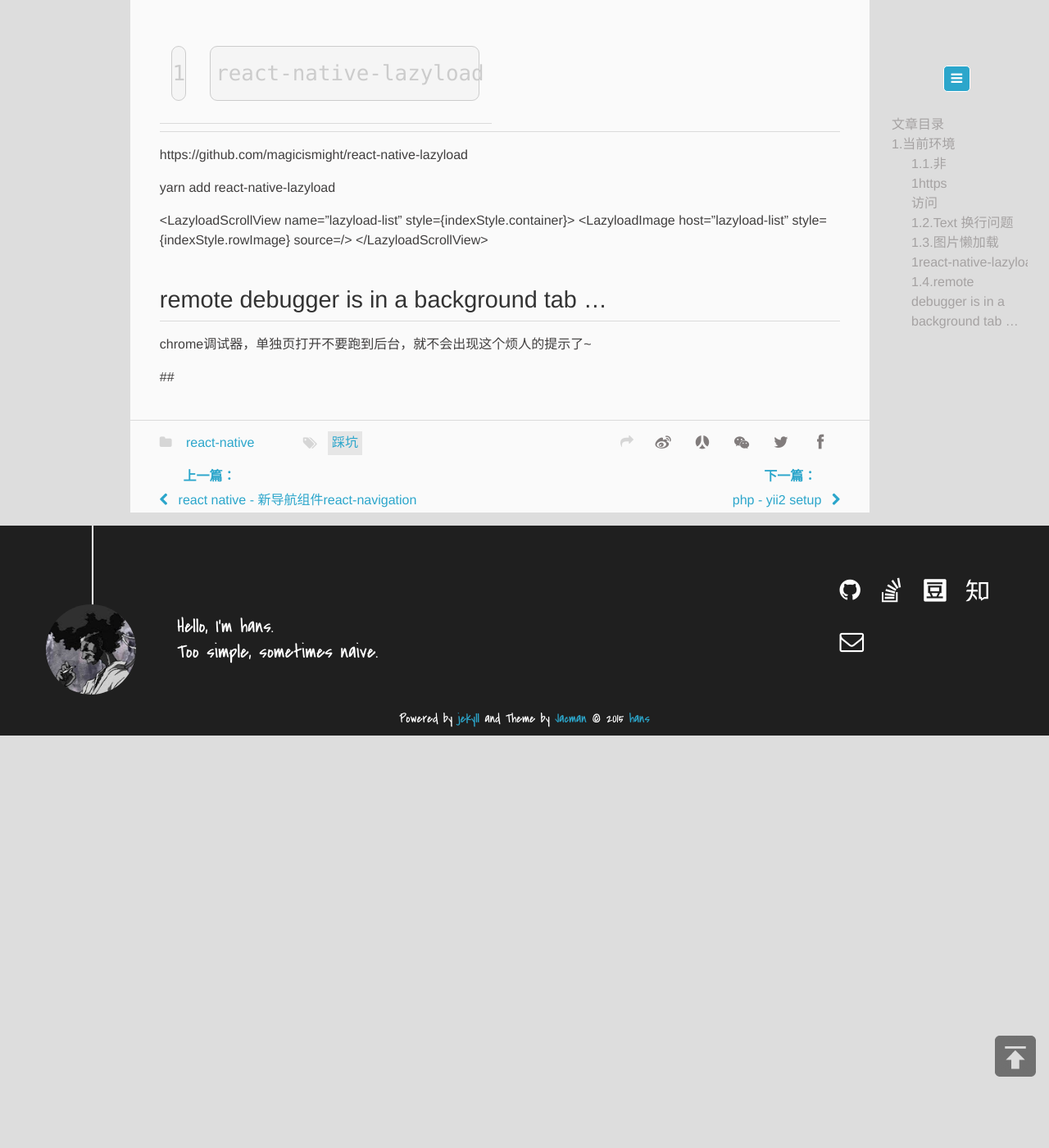
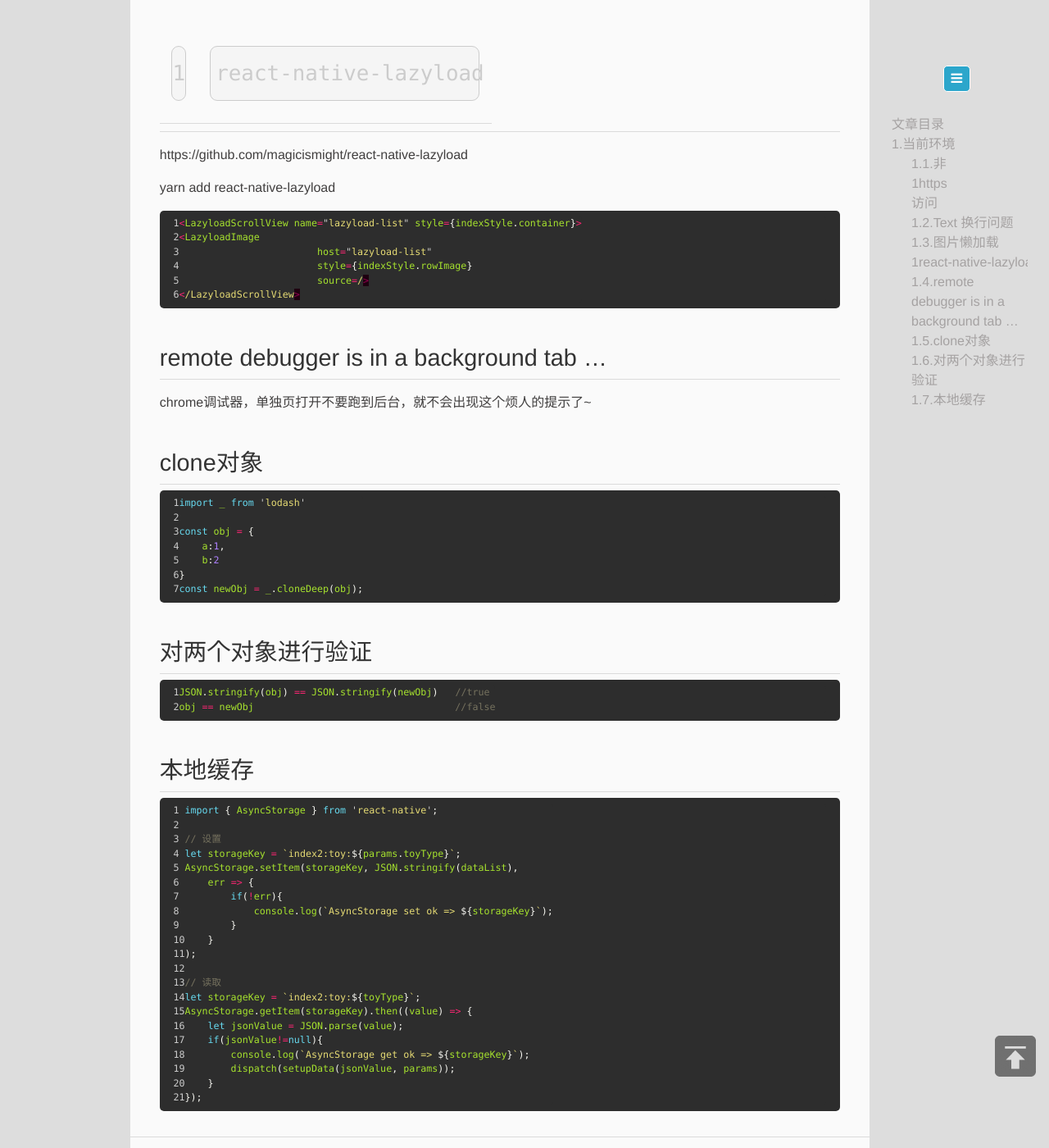
Before and after one commit to hans007/Hans007.GitHub.io, a Jekyll site: the page built from _posts/react-native/2017-06-20-react-native-log.md, in a window 1280 px wide and 1400 px high, scrolled down 2289 px. Shown: the whole window at 82% size. Built offline with Jekyll 4.4.1, drawn with Linux system fonts in a browser that asks for light colours; comment, search, counter and statistics services are not loaded; some of the changed text lies outside the part shown.

Commit message:
add => 缓存 对象验证 lodash.clone对象

````diff
--- a/_posts/react-native/2017-06-20-react-native-log.md
+++ b/_posts/react-native/2017-06-20-react-native-log.md
@@ -58,6 +58,7 @@ https://github.com/magicismight/react-native-lazyload
 
 yarn add react-native-lazyload
 
+```js
 <LazyloadScrollView name="lazyload-list" style={indexStyle.container}>
 <LazyloadImage
                         host="lazyload-list"
@@ -66,9 +67,53 @@ yarn add react-native-lazyload
                         uri: rowData.item.icon
                     }}/>
 </LazyloadScrollView>
+```
 
 ## remote debugger is in a background tab ...
 
 chrome调试器，单独页打开不要跑到后台，就不会出现这个烦人的提示了~
 
-##
+## clone对象
+
+```js
+import _ from 'lodash'
+
+const obj = {
+    a:1,
+    b:2
+}
+const newObj = _.cloneDeep(obj);
+```
+
+## 对两个对象进行验证
+
+```js
+JSON.stringify(obj) == JSON.stringify(newObj)   //true
+obj == newObj                                   //false
+```
+
+## 本地缓存
+
+```js
+import { AsyncStorage } from 'react-native';
+
+// 设置
+let storageKey = `index2:toy:${params.toyType}`;
+AsyncStorage.setItem(storageKey, JSON.stringify(dataList),
+    err => {
+        if(!err){
+            console.log(`AsyncStorage set ok => ${storageKey}`);
+        }
+    }
+);
+
+// 读取
+let storageKey = `index2:toy:${toyType}`;
+AsyncStorage.getItem(storageKey).then((value) => {
+    let jsonValue = JSON.parse(value);
+    if(jsonValue!=null){
+        console.log(`AsyncStorage get ok => ${storageKey}`);
+        dispatch(setupData(jsonValue, params));
+    }
+});
+```
````
Also changed, not shown: _posts/nodejs/2016-11-28-nodejs-setup-01.md (+5 -1 lines), _posts/php/2017-06-28-php-yii2-setup-01.md (+59 -0 lines).
